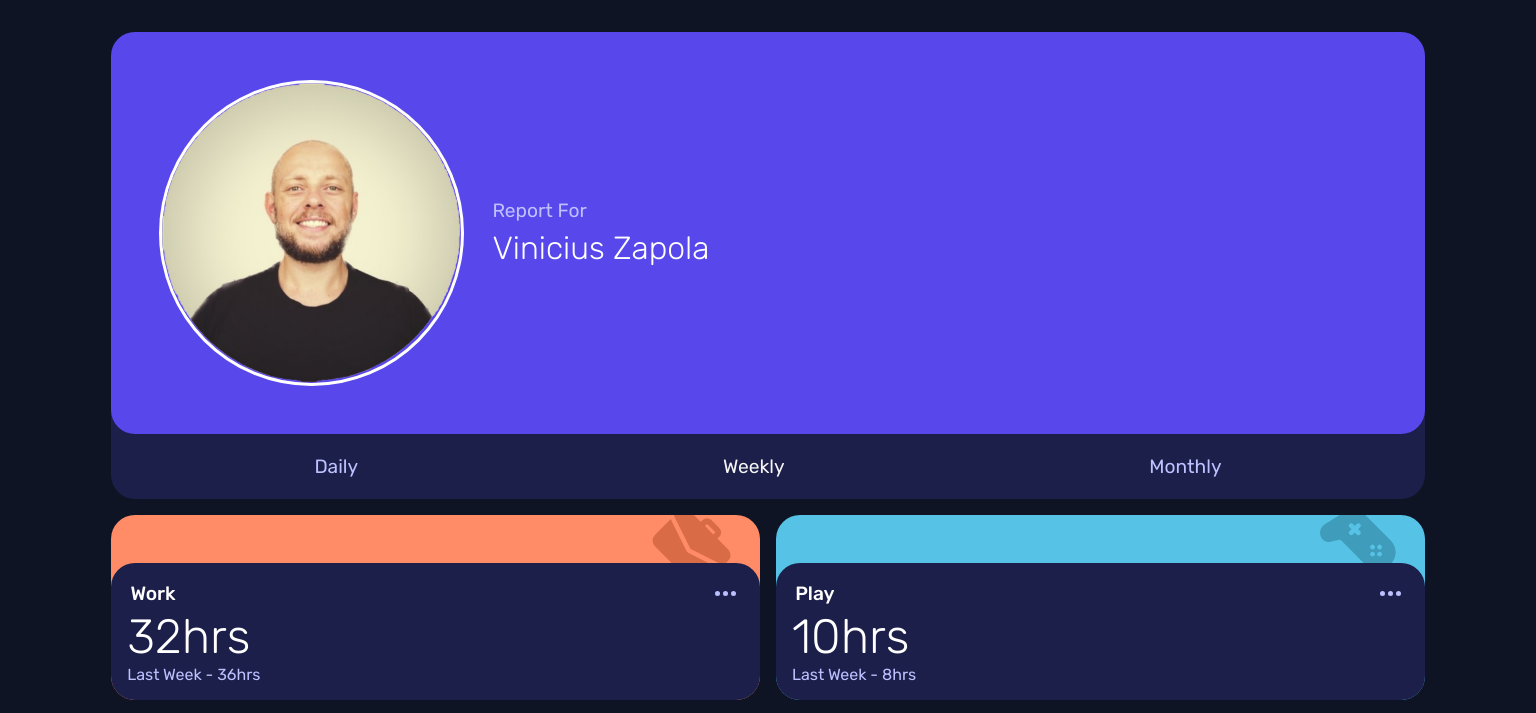
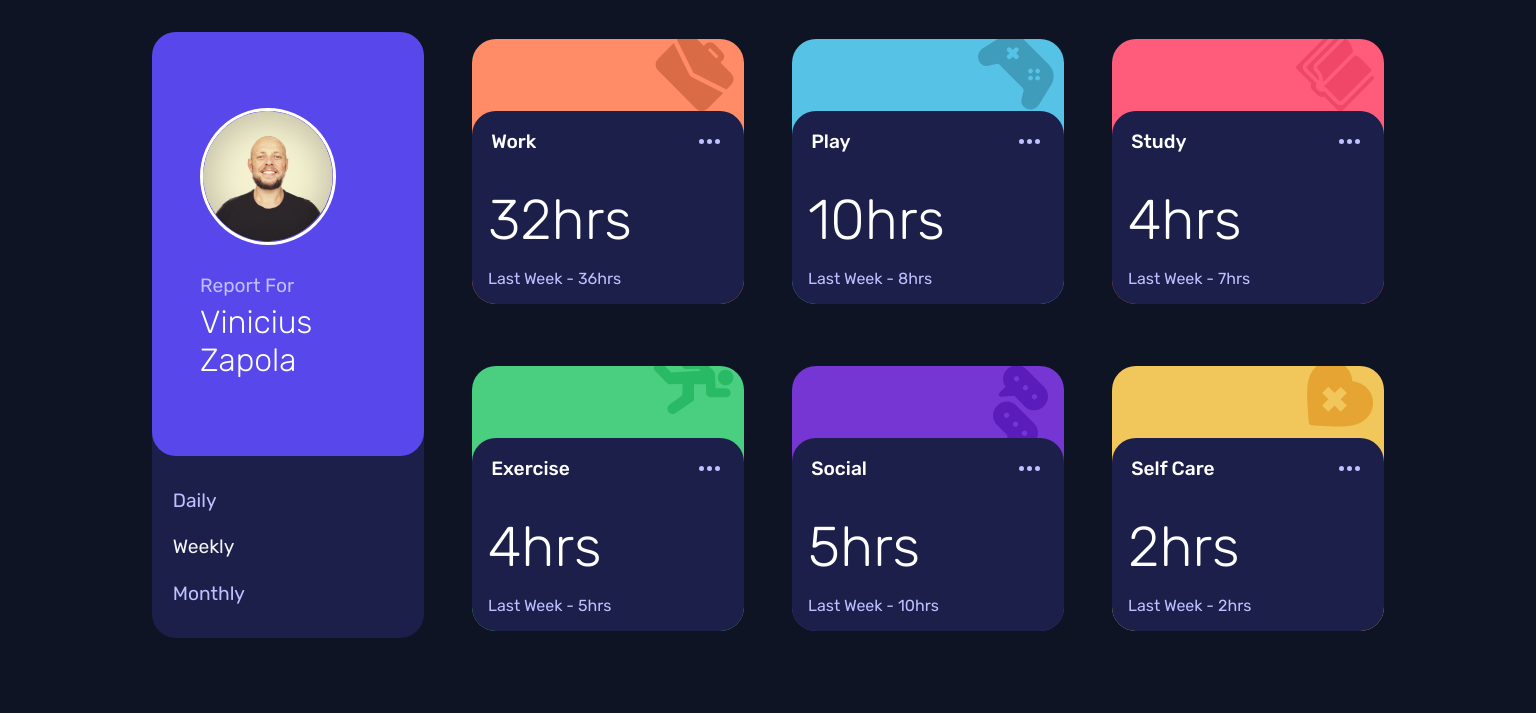
Before and after one commit to vzapola/Time-Tracking-Dashboard, a plain HTML site: page index.html in a window 1536 px wide. Shown: the top 713 px of the page. Drawn offline with Linux system fonts and the light colour scheme.

Commit message:
:lipstick: let the CSS done for the review

```diff
--- a/index.html
+++ b/index.html
@@ -16,7 +16,7 @@
   <section class="main-box">
 
     <div class="card-profile">
-      <img src="/images/avatar.png" alt="profile picture">
+      <img src="/images/avatar.png" alt="profile picture" class="avatar">
       <div class="report">
         <p>Report For</p>
         <div class="name">Vinicius Zapola</div>
--- a/style.css
+++ b/style.css
@@ -190,7 +190,7 @@ body {
     }
 
     .main-box {
-        grid-column: 1 / span 2;;
+        grid-column: 1 / span 2;
     }
 
     .row-2 {
@@ -202,3 +202,49 @@ body {
         font-size: 3rem;
     }
     }
+
+@media screen and (min-width: 1440px) {
+    .container {
+        width: 77%;
+        grid-template-columns: 23% 23% 23% 23%;
+        gap: 3rem;
+    }
+
+    .main-box {
+        grid-row: 1 / span 2;
+        grid-column: unset;
+        height: 100%;
+    }
+
+    .card-profile {
+        flex-direction: column;
+        align-items: flex-start;
+        justify-content: center;
+        height: 70%;
+        padding: 7rem 3rem;
+    }
+
+    .card-profile > img {
+        width: 8.5rem;
+    }
+
+    .menu {
+        height: 30%;
+        flex-direction: column;
+        align-items: flex-start;
+    }
+
+    .box {
+        margin-top: 4.5rem;
+    }
+
+    .hours{
+        font-size: 3.5rem;
+        padding-top: 1.9rem;
+    }
+
+    .description {
+        padding-top: 1rem;
+
+    }
+}
```
